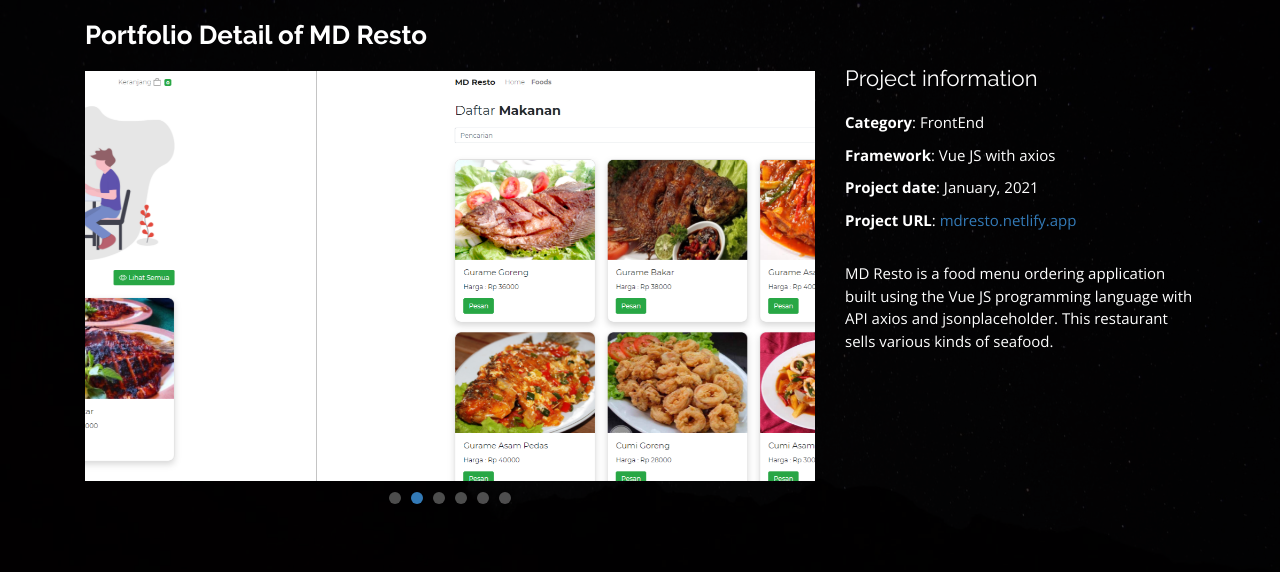
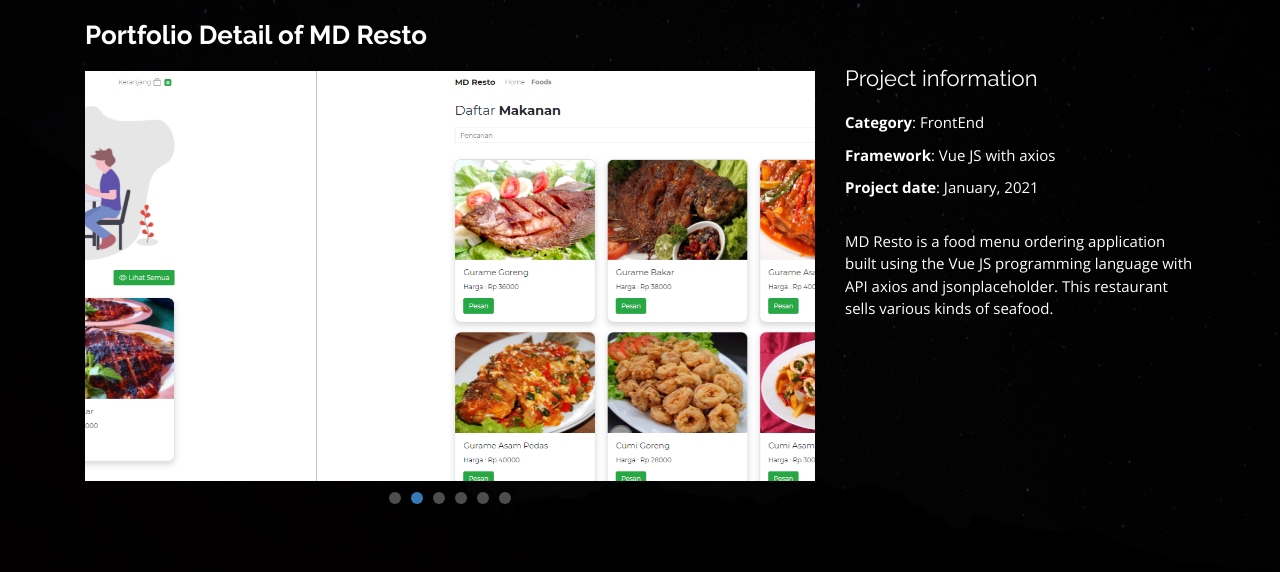
Before and after one commit to musthofads/portofolio, a plain HTML site: page portfolio-details-mdresto.html in a window 1280 px wide. Drawn offline with nearby package versions, Linux system fonts and the light colour scheme.

Commit message:
hide url md resto

```diff
--- a/portfolio-details-mdresto.html
+++ b/portfolio-details-mdresto.html
@@ -63,7 +63,7 @@
               <li><strong>Category</strong>: FrontEnd</li>
               <li><strong>Framework</strong>: Vue JS with axios</li>
               <li><strong>Project date</strong>: January, 2021</li>
-              <li><strong>Project URL</strong>: <a href="https://mdresto.netlify.app/" target="blank">mdresto.netlify.app</a></li>
+              <!-- <li><strong>Project URL</strong>: <a href="https://mdresto.netlify.app/" target="blank">mdresto.netlify.app</a></li> -->
             </ul>
 
             <p>
```
